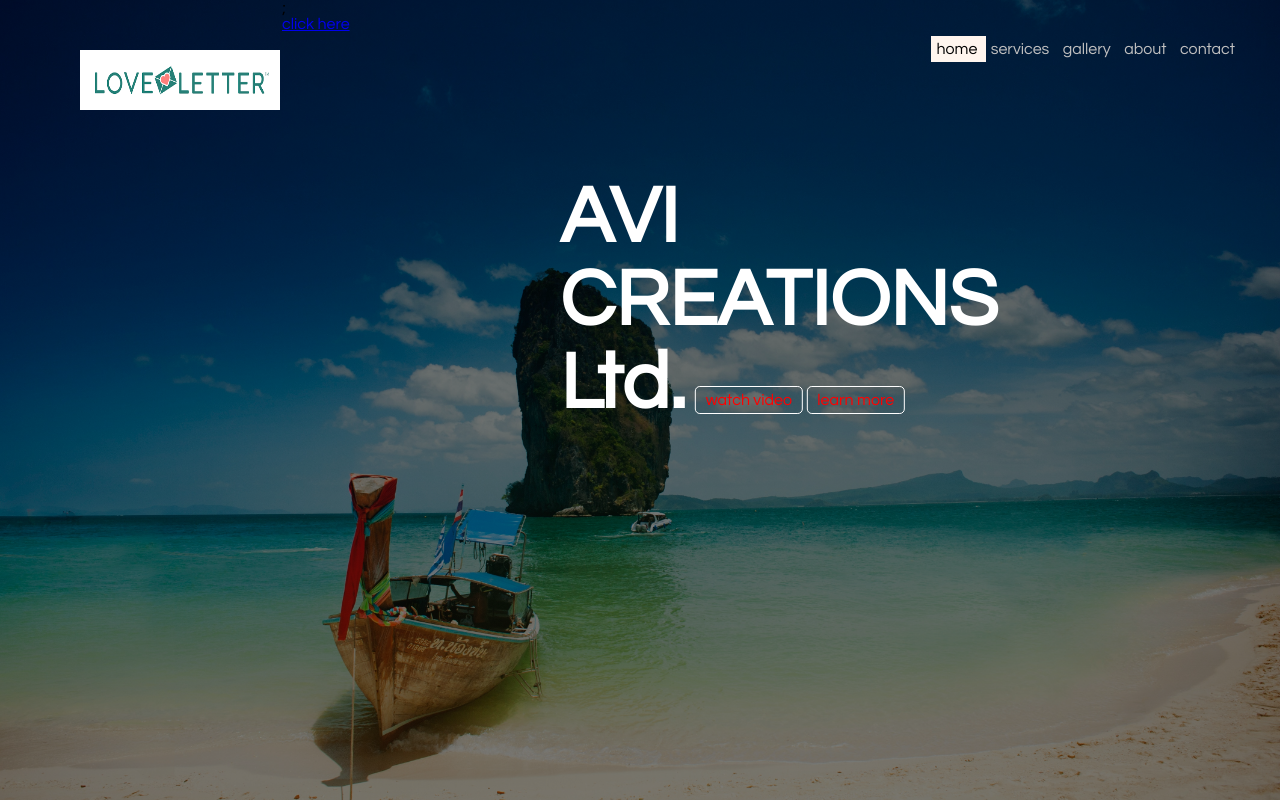
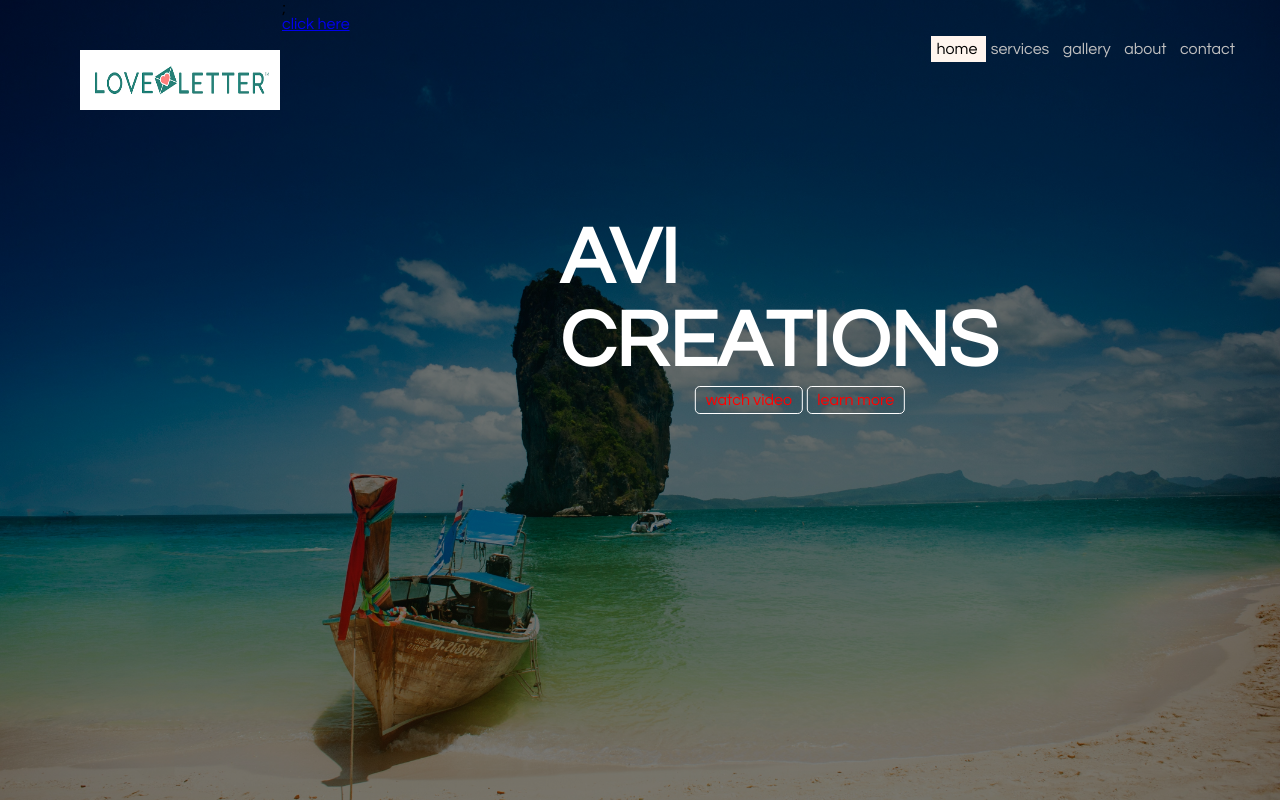
Before and after one commit to Avinash-Kumar123/website, a plain HTML site: page index.html in a window 1280 px wide. Drawn offline with Linux system fonts and the light colour scheme.

Commit message:
modified

```diff
--- a/index.html
+++ b/index.html
@@ -3,6 +3,7 @@
 	<head>
 		<meta charset="UTF-8" />
 		<meta name="viewport" content="width=device-width, initial-scale=1.0" />
+		<link rel="icon" href="/image/11.png"/>
 		<title>avi creation</title>
 		<link rel="stylesheet" href="style.css" />
 	</head>
@@ -19,7 +20,7 @@
 				</ul>
 			</div>
 			<div class="title">
-				<h1>AVI CREATIONS Ltd.</h1>
+				<h1>AVI CREATIONS </h1>
 			</div>
 			<div class="button">
 				<a href="#" class="btn">watch video</a>
```
